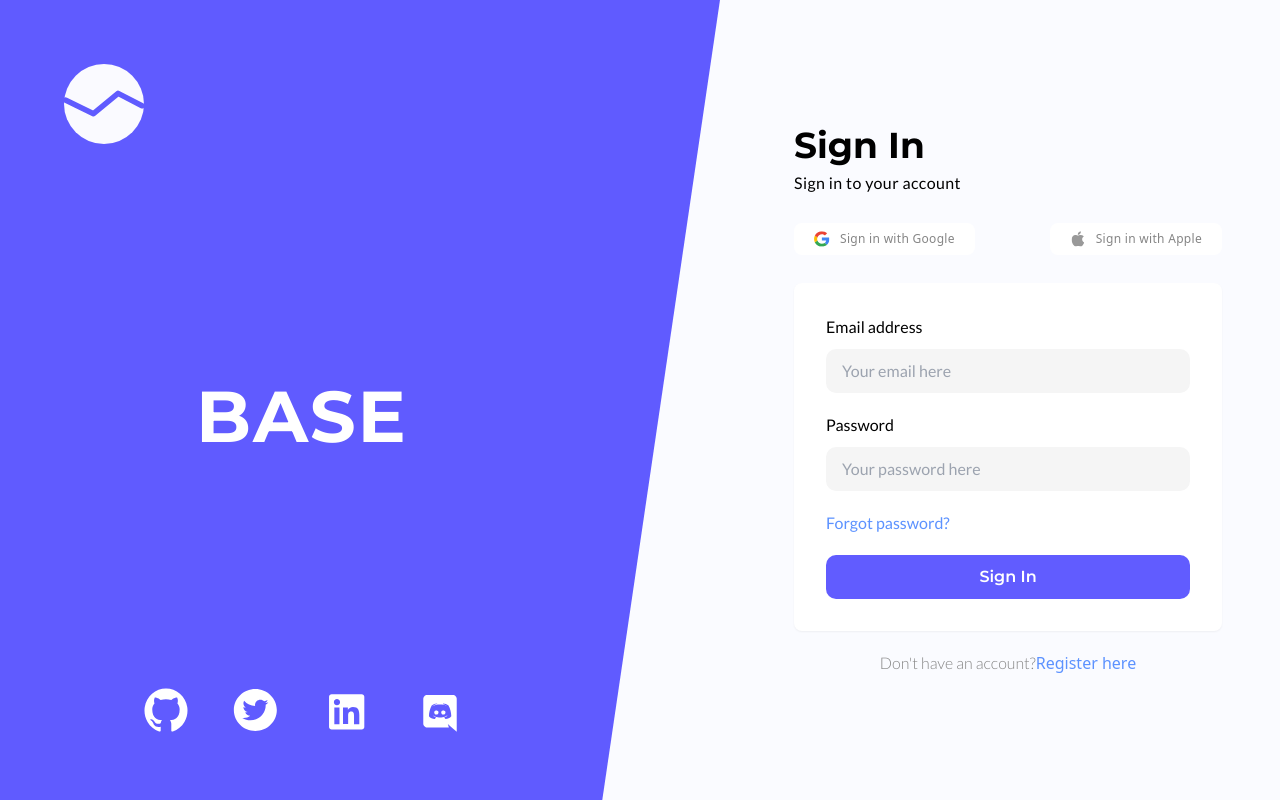
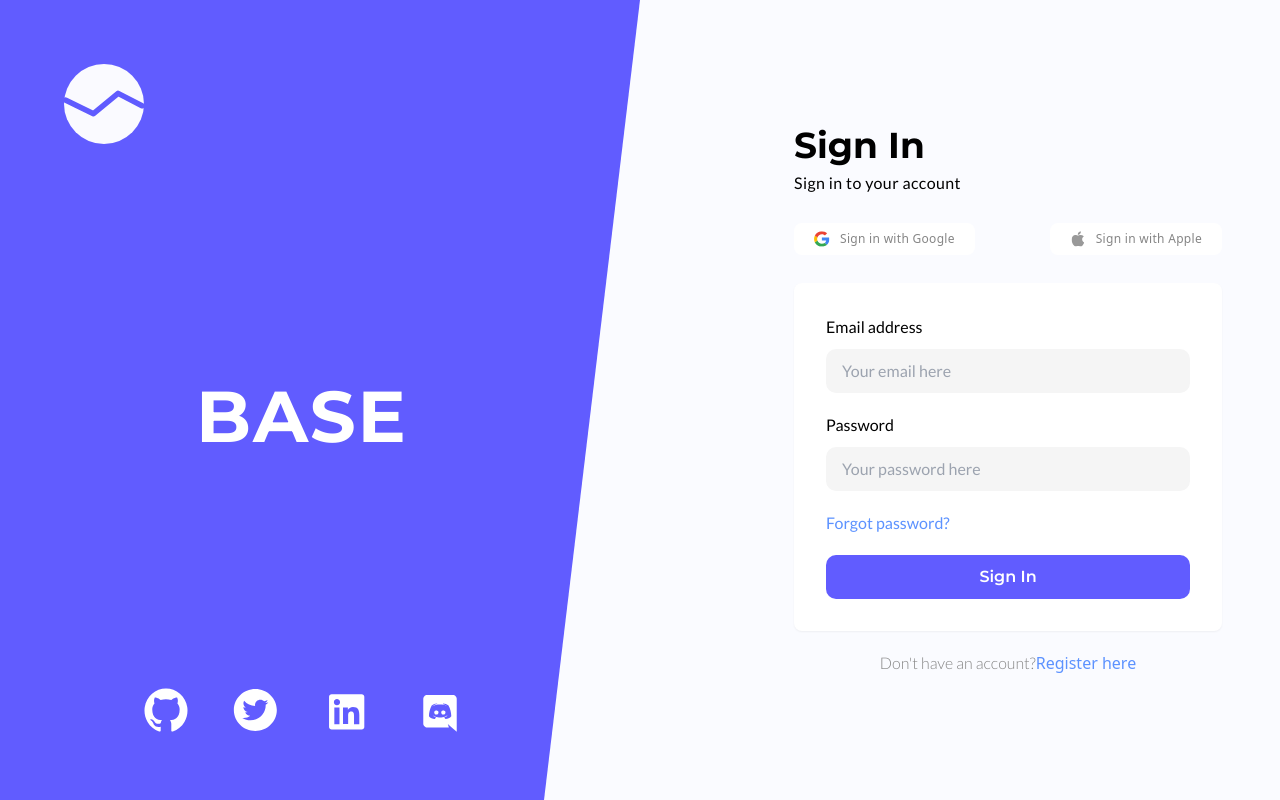
Before and after one commit to Mriganka5137/openinapp, a Next.js app: page /sign-in in a window 1280 px wide. Built offline with nearby package versions, Linux system fonts and the light colour scheme.

Commit message:
Add DataTable component and update styles

```diff
--- a/app/(dashboard)/upload/page.tsx
+++ b/app/(dashboard)/upload/page.tsx
@@ -1,3 +1,4 @@
+import DataTable from "@/components/upload/DataTable";
 import Header from "@/components/upload/Header";
 import UploaderContainer from "@/components/upload/UploaderContainer";
 
@@ -6,6 +7,7 @@ const page = () => {
     <section className=" w-full  min-h-screen overflow-y-auto p-5">
       <Header className="sm:hidden" />
       <UploaderContainer />
+      <DataTable />
     </section>
   );
 };
--- a/app/globals.css
+++ b/app/globals.css
@@ -28,11 +28,8 @@
 
 @layer components {
   .hero {
-    background-image: url("/assets/background-hero.svg");
-    background-repeat: no-repeat;
-    background-position: 0 0;
-    background-size: auto;
-    @apply max-lg:bg-none;
+    clip-path: polygon(0 0, 100% 0%, 85% 100%, 0% 100%);
+    @apply bg-color-brand max-lg:bg-none;
   }
 
   label {
--- a/app/sign-in/page.tsx
+++ b/app/sign-in/page.tsx
@@ -6,7 +6,7 @@ import React from "react";
 
 const SignInPage = () => {
   return (
-    <main className=" hero w-full h-screen flex justify-between bg-color-signin-background max-lg:flex-col max-lg:justify-start">
+    <main className=" w-full max-h-screen h-screen flex justify-between bg-color-signin-background max-lg:flex-col max-lg:justify-start ">
       <SignInNavbar />
       <Hero />
       <SignIn />
--- a/components/sign-in/Hero.tsx
+++ b/components/sign-in/Hero.tsx
@@ -5,7 +5,7 @@ import Socials from "./Socials";
 
 const Hero = () => {
   return (
-    <section className=" w-1/3 h-full  max-lg:hidden justify-between flex flex-col p-16 max-lg:p-8">
+    <section className="hero w-1/2 h-full  max-lg:hidden justify-between flex flex-col p-16 max-lg:p-8 ">
       <Logo className="" />
       <h1 className="text-white font-montserrat text-7xl font-bold  ml-[132px] tracking-wide max-lg:ml-[50px]">
         BASE
--- /dev/null
+++ b/components/upload/AfterUpload.tsx
@@ -0,0 +1,23 @@
+import React from "react";
+interface Props {
+  files: FileList;
+  setFiles: (files: FileList | null) => void;
+}
+
+const AfterUpload = ({ files, setFiles }: Props) => {
+  return (
+    <div className="flex flex-col  items-center gap-4">
+      <p className="text-base font-normal text-color-light-trunks text-center font-figTree">
+        {files[0].name}
+      </p>
+      <button
+        onClick={() => setFiles(null)}
+        className="text-[14px] font-figTree text-center text-color-error"
+      >
+        Remove
+      </button>
+    </div>
+  );
+};
+
+export default AfterUpload;
--- /dev/null
+++ b/components/upload/BeforeUpload.tsx
@@ -0,0 +1,26 @@
+import React from "react";
+interface Props {
+  handleFileChange: (event: React.ChangeEvent<HTMLInputElement>) => void;
+}
+
+const BeforeUpload = ({ handleFileChange }: Props) => {
+  return (
+    <div className=" flex gap-1">
+      <p className="text-color-light-trunks">Drop your Excel sheet here or</p>
+      <input
+        id="file"
+        type="file"
+        onChange={handleFileChange}
+        multiple
+        accept=".xlsx, .xls, .csv"
+        placeholder="browse"
+        className="hidden"
+      />
+      <label htmlFor="file" className="text-color-brand cursor-pointer">
+        browse
+      </label>
+    </div>
+  );
+};
+
+export default BeforeUpload;
--- /dev/null
+++ b/components/upload/DataTable.tsx
@@ -0,0 +1,10 @@
+"use client";
+import { useStore } from "@/lib/store";
+import React from "react";
+
+const DataTable = () => {
+  const files = useStore((state) => state.files);
+  return <>{files && <p>Files</p>}</>;
+};
+
+export default DataTable;
--- a/components/upload/DropZone.tsx
+++ b/components/upload/DropZone.tsx
@@ -1,9 +1,14 @@
 "use client";
 import Image from "next/image";
 import React, { useState } from "react";
+import BeforeUpload from "./BeforeUpload";
+import AfterUpload from "./AfterUpload";
+import { useStore } from "@/lib/store";
 
 const DropZone = () => {
-  const [files, setFiles] = useState<FileList | null>(null);
+  const { files, setFiles } = useStore();
+  // const [files, setFiles] = useState<FileList | null>(null);
+  // const [isSubmitting, setIsSubmitting] = useState(false);
   const handleDragOver = (e: React.DragEvent) => {
     e.preventDefault();
   };
@@ -24,7 +29,7 @@ const DropZone = () => {
 
   return (
     <div
-      className=" w-full border border-dashed h-full border-color-light-beerus rounded-lg flex justify-center items-center flex-col font-figTree"
+      className=" w-full h-[258px] border border-dashed  border-color-light-beerus rounded-lg flex justify-center items-center flex-col font-figTree"
       onDragOver={handleDragOver}
       onDrop={handleDrop}
     >
@@ -36,35 +41,9 @@ const DropZone = () => {
         className="mb-5"
       />
       {files ? (
-        <div className="flex flex-col  items-center gap-4">
-          <p className="text-base font-normal text-color-light-trunks text-center font-figTree">
-            {files[0].name}
-          </p>
-          <button
-            onClick={() => setFiles(null)}
-            className="text-[14px] font-figTree text-center text-color-error"
-          >
-            Remove
-          </button>
-        </div>
+        <AfterUpload files={files} setFiles={setFiles} />
       ) : (
-        <div className=" flex gap-1">
-          <p className="text-color-light-trunks">
-            Drop your Excel sheet here or
-          </p>
-          <input
-            id="file"
-            type="file"
-            onChange={handleFileChange}
-            multiple
-            accept=".xlsx, .xls, .csv"
-            placeholder="browse"
-            className="hidden"
-          />
-          <label htmlFor="file" className="text-color-brand cursor-pointer">
-            browse
-          </label>
-        </div>
+        <BeforeUpload handleFileChange={handleFileChange} />
       )}
     </div>
   );
--- a/components/upload/UploaderContainer.tsx
+++ b/components/upload/UploaderContainer.tsx
@@ -1,10 +1,12 @@
 import React from "react";
 import DropZone from "./DropZone";
+import PrimaryButton from "../shared/PrimaryButton";
 
 const UploaderContainer = () => {
   return (
-    <div className=" max-w-[596px] h-[258px]  bg-white mx-auto mt-[137px] max-sm:mt-6 rounded-lg p-4">
+    <div className=" max-w-[596px]   bg-white mx-auto mt-[137px] max-sm:mt-6 rounded-lg p-4">
       <DropZone />
+      <PrimaryButton> Upload</PrimaryButton>
     </div>
   );
 };
--- a/lib/store.ts
+++ b/lib/store.ts
@@ -1,11 +1,14 @@
 import { create } from "zustand";
 interface StoreProps {
   visible: boolean;
-
   setVisible: (visible: boolean) => void;
+  files: FileList | null;
+  setFiles: (files: FileList | null) => void;
 }
 
 export const useStore = create<StoreProps>((set) => ({
   visible: false,
   setVisible: (visible) => set({ visible }),
+  files: null,
+  setFiles: (files) => set({ files }),
 }));
```
